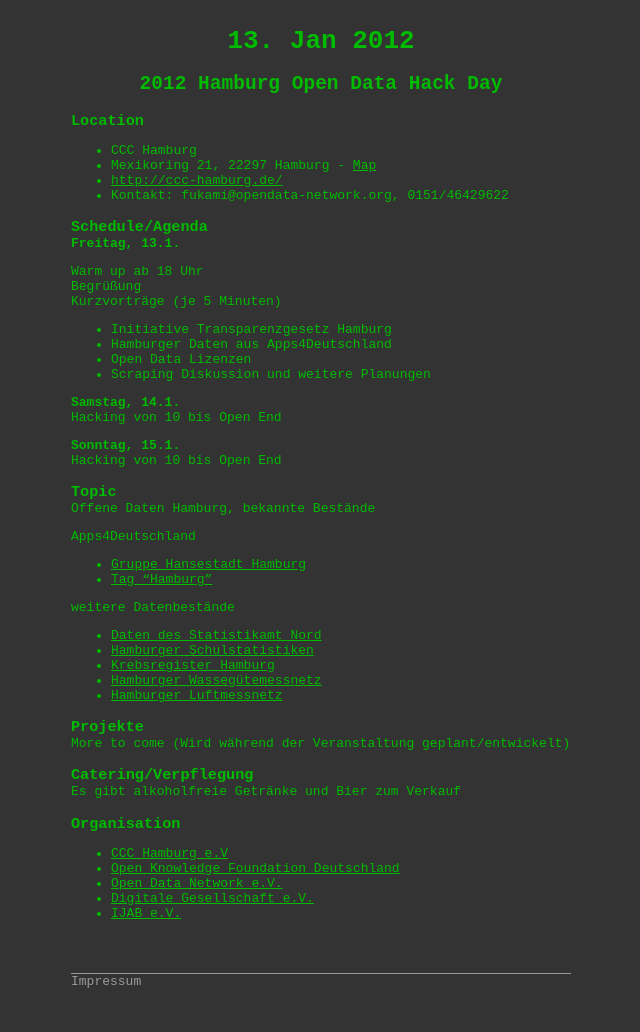
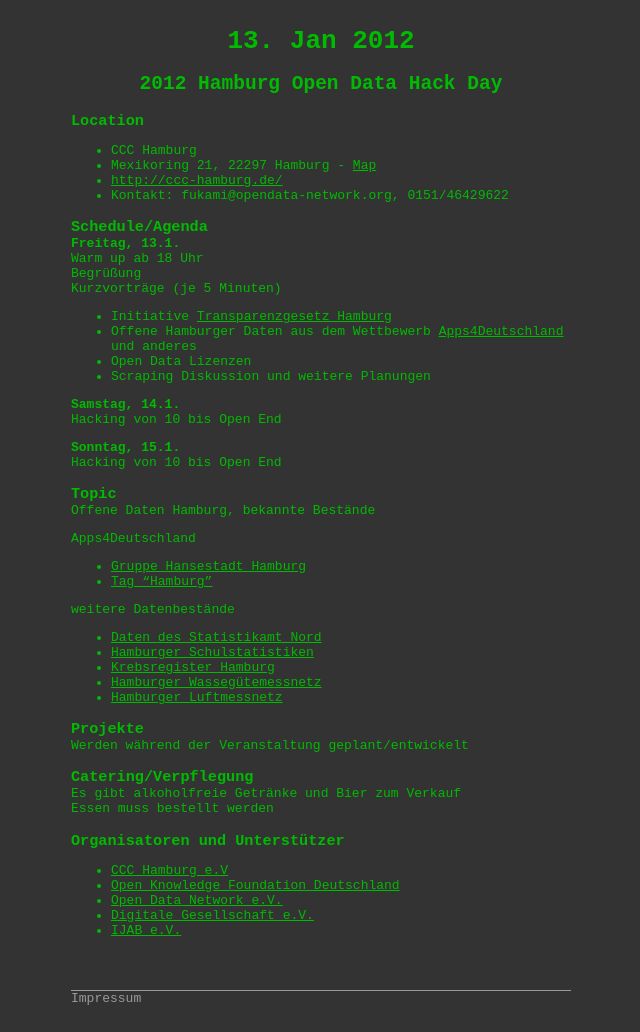
Before and after one commit to opendatahackday/opendatahackday.github.com, a Jekyll site: the page built from hamburg/_posts/2012-01-13-index.md, in a window 1280 px wide. Shown: the whole page, without its empty margins (319-959 px from the left). Built offline with Jekyll 4.4.1, drawn with Linux system fonts in a browser that asks for light colours; some web fonts are replaced.

Commit message:
Kleinere Änderungen

```diff
--- a/hamburg/_posts/2012-01-13-index.md
+++ b/hamburg/_posts/2012-01-13-index.md
@@ -17,21 +17,20 @@
 - Kontakt: fukami@opendata-network.org, 0151/46429622
 
 ### Schedule/Agenda
-**Freitag, 13.1.**
-
+**Freitag, 13.1.**<br />
 Warm up ab 18 Uhr<br/>
 Begrüßung<br/>
 Kurzvorträge (je 5 Minuten)
-- Initiative Transparenzgesetz Hamburg
-- Hamburger Daten aus Apps4Deutschland
+- Initiative [Transparenzgesetz Hamburg](http://www.transparenzgesetz.de/)
+- Offene Hamburger Daten aus dem Wettbewerb [Apps4Deutschland](http://apps4deutschland.de/) und anderes
 - Open Data Lizenzen
 - Scraping
 Diskussion und weitere Planungen
 
-**Samstag, 14.1.**<br/>
+**Samstag, 14.1.**<br />
 Hacking von 10 bis Open End
 
-**Sonntag, 15.1.**<br/>
+**Sonntag, 15.1.**<br />
 Hacking von 10 bis Open End
 
 ### Topic
@@ -48,14 +47,14 @@
 - [Hamburger Wassegütemessnetz](https://gateway.hamburg.de/HamburgGateway/FVP/Application/Index.aspx)
 - [Hamburger Luftmessnetz](http://www.hamburger-luft.de/index.jsp)
 
-
 ### Projekte
-More to come (Wird während der Veranstaltung geplant/entwickelt)
+Werden während der Veranstaltung geplant/entwickelt
 
 ### Catering/Verpflegung
-Es gibt alkoholfreie Getränke und Bier zum Verkauf
+Es gibt alkoholfreie Getränke und Bier zum Verkauf<br />
+Essen muss bestellt werden
 
-### Organisation
+### Organisatoren und Unterstützer
 - [CCC Hamburg e.V](http://ccc-hamburg.de/)
 - [Open Knowledge Foundation Deutschland](http://okfn.de)
 - [Open Data Network e.V.](http://opendata-network.org/)
```
